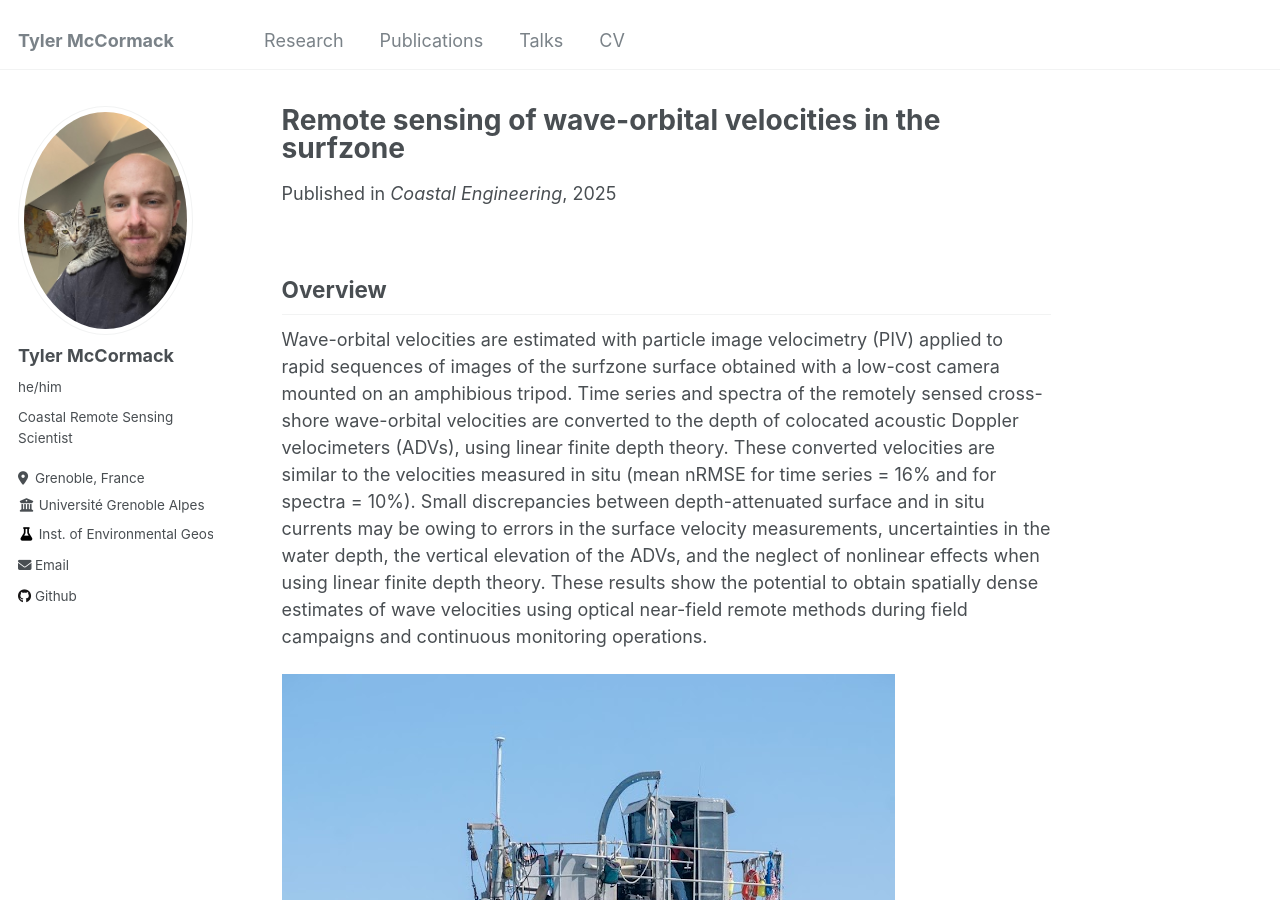
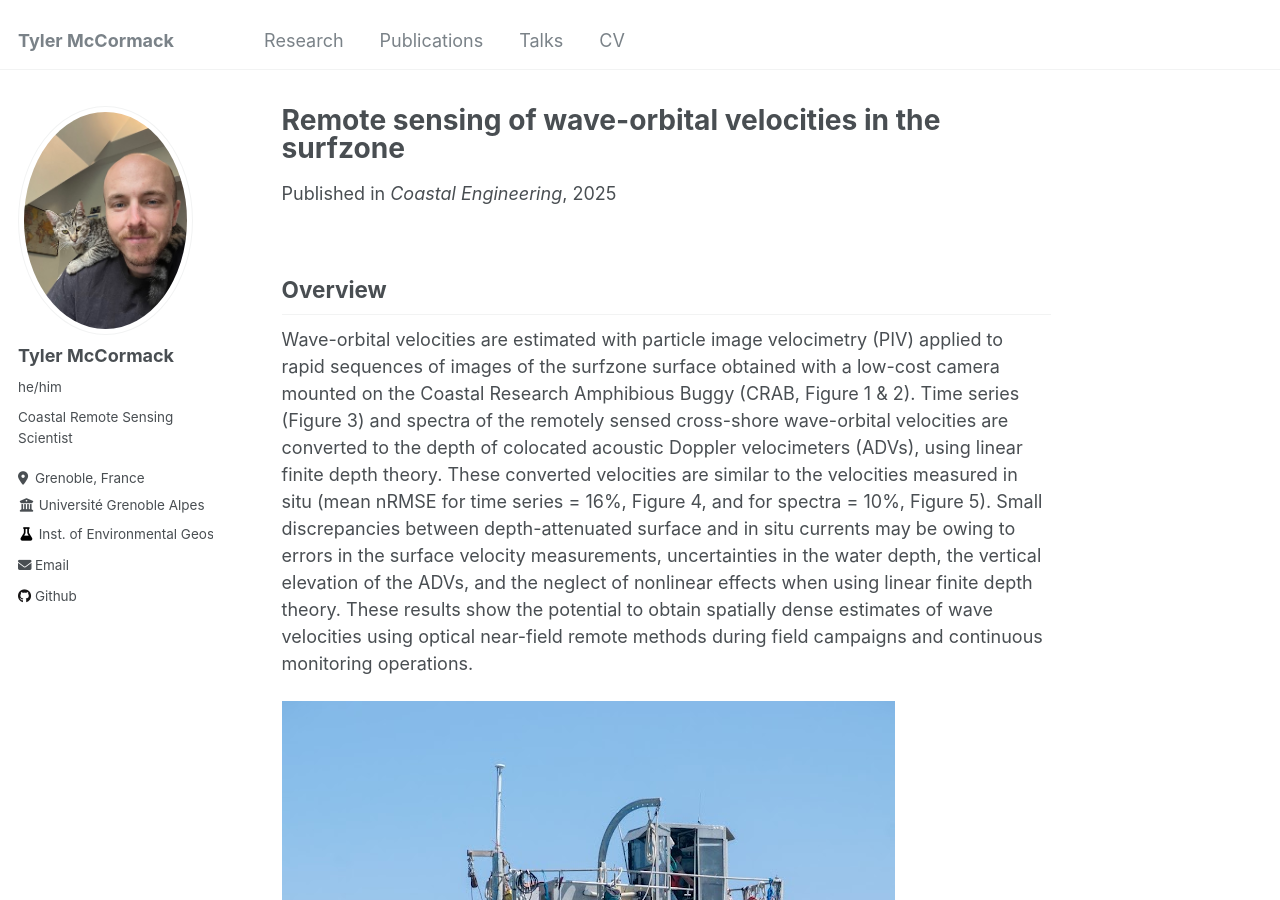
Before and after one commit to tylermccormack-research/tylermccormack-research.github.io, a Jekyll site: the page built from _publications/remoteSensingOrbitalVelocities.md, in a window 1280 px wide and 900 px high. Built offline with Jekyll 4.4.1, drawn with Linux system fonts in a browser that asks for light colours.

Commit message:
Update remoteSensingOrbitalVelocities.md

```diff
--- a/_publications/remoteSensingOrbitalVelocities.md
+++ b/_publications/remoteSensingOrbitalVelocities.md
@@ -10,16 +10,20 @@ paperurl: 'https://doi.org/10.1016/j.coastaleng.2024.104631'
 ---
 ## Overview
 
-Wave-orbital velocities are estimated with particle image velocimetry (PIV) applied to rapid sequences of images of the surfzone surface obtained with a low-cost camera mounted on an amphibious tripod. Time series and spectra of the remotely sensed cross-shore wave-orbital velocities are converted to the depth of colocated acoustic Doppler velocimeters (ADVs), using linear finite depth theory. These converted velocities are similar to the velocities measured in situ (mean nRMSE for time series = 16% and for spectra = 10%). Small discrepancies between depth-attenuated surface and in situ currents may be owing to errors in the surface velocity measurements, uncertainties in the water depth, the vertical elevation of the ADVs, and the neglect of nonlinear effects when using linear finite depth theory. These results show the potential to obtain spatially dense estimates of wave velocities using optical near-field remote methods during field campaigns and continuous monitoring operations.
+Wave-orbital velocities are estimated with particle image velocimetry (PIV) applied to rapid sequences of images of the surfzone surface obtained with a low-cost camera mounted on the Coastal Research Amphibious Buggy (CRAB, Figure 1 & 2). Time series (Figure 3) and spectra of the remotely sensed cross-shore wave-orbital velocities are converted to the depth of colocated acoustic Doppler velocimeters (ADVs), using linear finite depth theory. These converted velocities are similar to the velocities measured in situ (mean nRMSE for time series = 16%, Figure 4, and for spectra = 10%, Figure 5). Small discrepancies between depth-attenuated surface and in situ currents may be owing to errors in the surface velocity measurements, uncertainties in the water depth, the vertical elevation of the ADVs, and the neglect of nonlinear effects when using linear finite depth theory. These results show the potential to obtain spatially dense estimates of wave velocities using optical near-field remote methods during field campaigns and continuous monitoring operations.
 
-![Figure](https://tylermccormack-research.github.io/images/crab.png "Figure: Coastal Research Amphibious Buggy (CRAB) used for camera measurements")
+![Figure](https://tylermccormack-research.github.io/images/crab.png "Figure 1. Coastal Research Amphibious Buggy (CRAB) used for camera measurements")
+
 Figure: Coastal Research Amphibious Buggy (CRAB) used for camera measurements
 
-![Figure](https://tylermccormack-research.github.io/images/crabCam.jpg "Figure: View from the camera mounted on the CRAB before (left) and after (right) correcting for the lens distortion")
+![Figure](https://tylermccormack-research.github.io/images/crabCam.jpg "Figure 2. View from the camera mounted on the CRAB before (left) and after (right) correcting for the lens distortion")
 Figure: View from the camera mounted on the CRAB before (left) and after (right) correcting for the lens distortion
 
+![Figure](https://tylermccormack-research.github.io/images/velTS.jpg "Figure 3. Surface (red) and subsurface (black) velocity time series")
 Figure: Time series of surface velocity (red) and subsurface velocity (black) before correction
 
+![Figure](https://tylermccormack-research.github.io/images/correctedVelScatter.jpg "Figure 4. Surface velocities corrected (y-axis) and compared to in-situ subsurface velocities (x-axis)")
 Figure: Scatter plot of surface velocity corrected for depth attenuation (y-axis) versus in-situ measured subsurface velocity (x-axis). Circles are binned data (bin width = 0.2 m/s) and errors bars are one standard deviation of the 2 Hz wave-orbital velocities in each bin.
 
+![Figure](https://tylermccormack-research.github.io/images/correctedSpectra.jpg "Figure 4. Power spectral density for the original surface velocity (red), corrected surface velocity (blue), and in-situ subsurface velocity (black)")
 Figure: Power spectral density of the PIV-estimated surface velocities (red), surface velocities depth-corrected to the depth of the in-situ instrument (blue), and the subsurface velocities measured in-situ (black). Shaded region represents the spectral uncertainty if water depth is over- or underestimated by 25%
```
